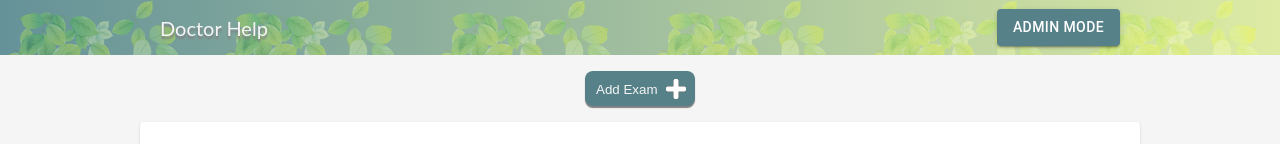
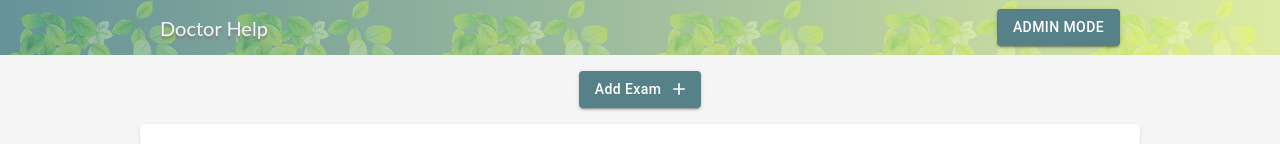
Before and after one commit to The-Ops-HD/Doctor-Help, a React (Create React App) app in the folder client/: page /admin in a window 1280 px wide. Shown: the top 144 px of the page. Built offline with nearby package versions, Linux system fonts and the light colour scheme; no server answers.

Commit message:
Changed addExam button to MUI button

```diff
--- a/client/package.json
+++ b/client/package.json
@@ -5,6 +5,7 @@
   "dependencies": {
     "@emotion/react": "^11.10.6",
     "@emotion/styled": "^11.10.6",
+    "@mui/icons-material": "^5.11.11",
     "@mui/material": "^5.11.10",
     "@testing-library/jest-dom": "^5.16.5",
     "@testing-library/react": "^13.4.0",
--- a/client/src/component-css/AdminMode.css
+++ b/client/src/component-css/AdminMode.css
@@ -4,30 +4,3 @@
   align-items: center;
   margin-top: 1rem;
 }
-
-.create-exam-container > button {
-  position: relative;
-  background-color: #578188;
-  background-image: url("../img/white-plus.png");
-  background-blend-mode: lighten;
-  background-size: 20px;
-  background-position: right 10% bottom 50%;
-  background-repeat: no-repeat;
-  color: #f5f5f5;
-  border: none;
-  cursor: pointer;
-  box-shadow: 0px 2px 1px #808080;
-  border-radius: 8px;
-  height: 35px;
-  width: 110px;
-}
-
-.create-exam-container > button:hover {
-  background-color: #3b5559;
-}
-
-.create-exam-container > button > p {
-  position: absolute;
-  left: 11px;
-  bottom: -4px;
-}
--- a/client/src/components/AdminMode.jsx
+++ b/client/src/components/AdminMode.jsx
@@ -1,5 +1,7 @@
 import React, { useEffect } from "react";
 import { useNavigate } from "react-router-dom";
+import { Button } from "@mui/material";
+import AddIcon from '@mui/icons-material/Add';
 import ExamTable from "./ExamTable";
 import "../component-css/AdminMode.css"
 
@@ -16,9 +18,20 @@
   return (
     <div>
       <div className="create-exam-container">
-        <button onClick={handleCreate}>
-          <p>Add Exam</p>
-        </button>
+        <Button
+          onClick={handleCreate}
+          endIcon={<AddIcon />}
+          sx={{
+            textTransform: "none",
+            backgroundColor: "#578188",
+            ":hover":{
+              bgcolor: "#3b5559"
+            }
+          }}
+          variant="contained"
+        >
+          Add Exam
+        </Button>
       </div>
       <ExamTable/>
     </div>
```
Also changed, not shown: 1 other file (tests, documents, lock files or other folders).
